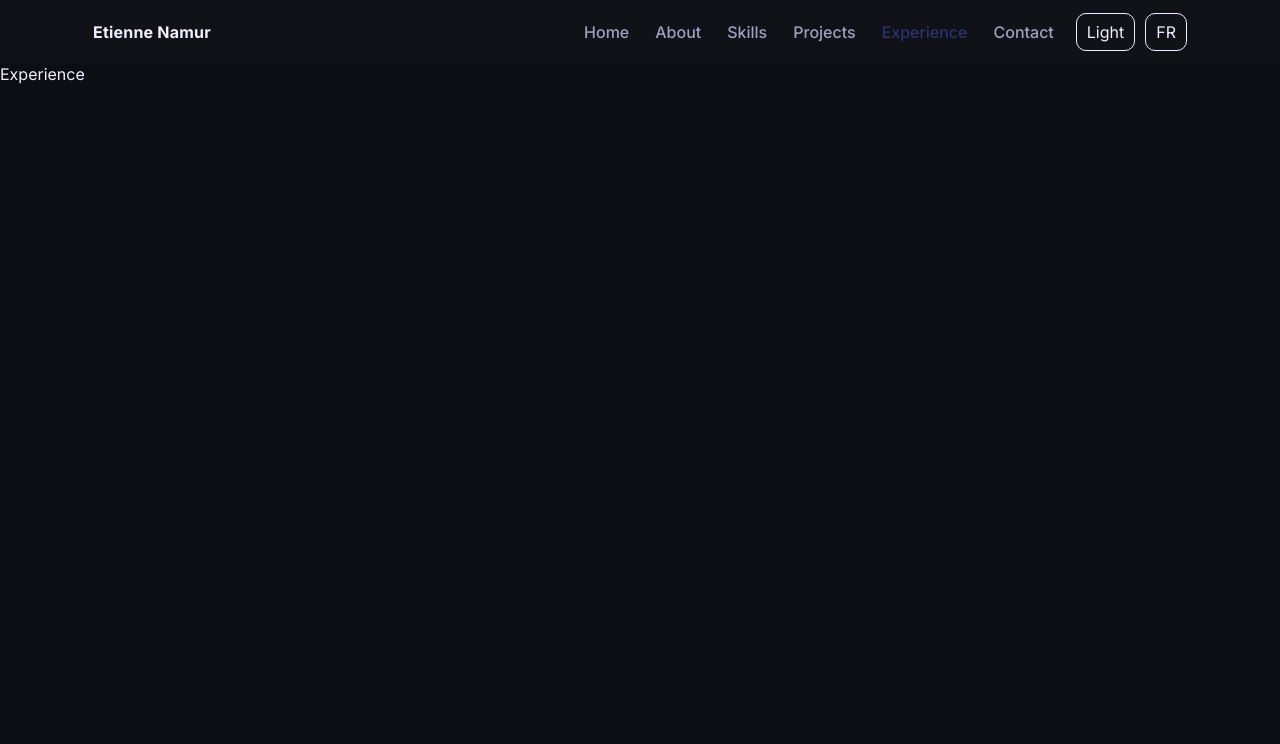
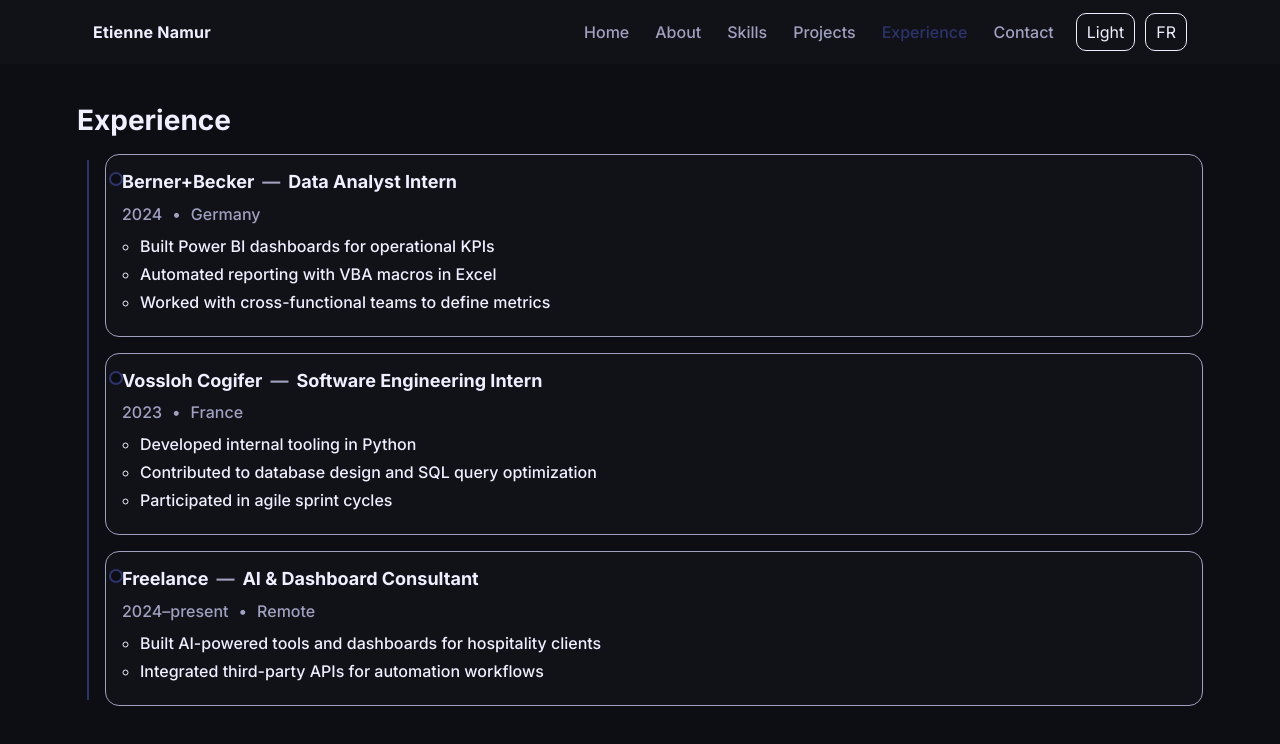
Before and after one commit to Tounn10/Personnal-portfolio, a React (Vite) app: page /Personnal-portfolio/experience in a window 1280 px wide. Shown: the top 744 px of the page. Built offline with nearby package versions, Linux system fonts and the light colour scheme.

Commit message:
feat(experience): add detailed professional timeline with i18n bullet points

```diff
--- a/src/i18n/en.json
+++ b/src/i18n/en.json
@@ -31,5 +31,39 @@
         "description": "Go-based CLI tool that fetches and displays short-term weather forecasts from an API."
       }
     }
+  },
+  "experience": {
+    "title": "Experience",
+    "items": {
+      "bernerBecker": {
+        "company": "Berner+Becker",
+        "role": "Data Analyst Intern",
+        "location": "Germany",
+        "bullets": [
+          "Built Power BI dashboards for operational KPIs",
+          "Automated reporting with VBA macros in Excel",
+          "Worked with cross-functional teams to define metrics"
+        ]
+      },
+      "vosslohCogifer": {
+        "company": "Vossloh Cogifer",
+        "role": "Software Engineering Intern",
+        "location": "France",
+        "bullets": [
+          "Developed internal tooling in Python",
+          "Contributed to database design and SQL query optimization",
+          "Participated in agile sprint cycles"
+        ]
+      },
+      "freelance": {
+        "company": "Freelance",
+        "role": "AI & Dashboard Consultant",
+        "location": "Remote",
+        "bullets": [
+          "Built AI-powered tools and dashboards for hospitality clients",
+          "Integrated third-party APIs for automation workflows"
+        ]
+      }
+    }
   }
 }
--- a/src/i18n/fr.json
+++ b/src/i18n/fr.json
@@ -31,5 +31,39 @@
         "description": "Outil CLI en Go qui récupère et affiche des prévisions météo à court terme via une API."
       }
     }
+  },
+  "experience": {
+    "title": "Expérience",
+    "items": {
+      "bernerBecker": {
+        "company": "Berner+Becker",
+        "role": "Stagiaire Data Analyst",
+        "location": "Allemagne",
+        "bullets": [
+          "Création de tableaux de bord Power BI pour des KPI opérationnels",
+          "Automatisation du reporting avec des macros VBA dans Excel",
+          "Collaboration avec des équipes transverses pour définir les métriques"
+        ]
+      },
+      "vosslohCogifer": {
+        "company": "Vossloh Cogifer",
+        "role": "Stagiaire ingénierie logicielle",
+        "location": "France",
+        "bullets": [
+          "Développement d’outils internes en Python",
+          "Contribution au design de base de données et à l’optimisation de requêtes SQL",
+          "Participation aux cycles de sprint en méthodologie agile"
+        ]
+      },
+      "freelance": {
+        "company": "Freelance",
+        "role": "Consultant IA & tableaux de bord",
+        "location": "À distance",
+        "bullets": [
+          "Création d’outils et de dashboards basés sur l’IA pour des clients de l’hôtellerie",
+          "Intégration d’API tierces pour des workflows d’automatisation"
+        ]
+      }
+    }
   }
 }
--- a/src/pages/Experience.jsx
+++ b/src/pages/Experience.jsx
@@ -1,3 +1,92 @@
+import { useMemo } from 'react'
+import { useTranslation } from 'react-i18next'
+
+import '../styles/Experience.css'
+
+function asArray(value) {
+  return Array.isArray(value) ? value : []
+}
+
 export default function Experience() {
-  return <div>Experience</div>
+  const { t } = useTranslation()
+
+  const items = useMemo(
+    () => [
+      {
+        key: 'bernerBecker',
+        companyKey: 'experience.items.bernerBecker.company',
+        roleKey: 'experience.items.bernerBecker.role',
+        locationKey: 'experience.items.bernerBecker.location',
+        dates: '2024',
+        bulletsKey: 'experience.items.bernerBecker.bullets',
+      },
+      {
+        key: 'vosslohCogifer',
+        companyKey: 'experience.items.vosslohCogifer.company',
+        roleKey: 'experience.items.vosslohCogifer.role',
+        locationKey: 'experience.items.vosslohCogifer.location',
+        dates: '2023',
+        bulletsKey: 'experience.items.vosslohCogifer.bullets',
+      },
+      {
+        key: 'freelance',
+        companyKey: 'experience.items.freelance.company',
+        roleKey: 'experience.items.freelance.role',
+        locationKey: 'experience.items.freelance.location',
+        dates: '2024–present',
+        bulletsKey: 'experience.items.freelance.bullets',
+      },
+    ],
+    [],
+  )
+
+  return (
+    <div className="experience">
+      <div className="experience__inner">
+        <h1 className="experience__title">{t('experience.title')}</h1>
+
+        <ol className="experience-timeline" aria-label={t('experience.title')}>
+          {items.map((item) => {
+            const bullets = asArray(t(item.bulletsKey, { returnObjects: true }))
+
+            return (
+              <li key={item.key} className="experience-timeline__item">
+                <div className="experience-timeline__dot" aria-hidden="true" />
+
+                <div className="experience-timeline__card">
+                  <div className="experience-timeline__top">
+                    <h2 className="experience-timeline__heading">
+                      <span className="experience-timeline__company">
+                        {t(item.companyKey)}
+                      </span>
+                      <span className="experience-timeline__dash" aria-hidden="true">
+                        —
+                      </span>
+                      <span className="experience-timeline__role">{t(item.roleKey)}</span>
+                    </h2>
+                  </div>
+
+                  <p className="experience-timeline__meta">
+                    <span>{item.dates}</span>
+                    <span className="experience-timeline__sep" aria-hidden="true">
+                      •
+                    </span>
+                    <span>{t(item.locationKey)}</span>
+                  </p>
+
+                  <ul className="experience-timeline__bullets">
+                    {bullets.map((bullet) => (
+                      <li key={bullet} className="experience-timeline__bullet">
+                        {bullet}
+                      </li>
+                    ))}
+                  </ul>
+                </div>
+              </li>
+            )
+          })}
+        </ol>
+      </div>
+    </div>
+  )
 }
--- /dev/null
+++ b/src/styles/Experience.css
@@ -0,0 +1,103 @@
+.experience {
+  width: 100%;
+  padding: 40px 16px;
+}
+
+.experience__inner {
+  width: 100%;
+  max-width: 1126px;
+  margin: 0 auto;
+}
+
+.experience__title {
+  margin: 0 0 18px;
+  font-size: 28px;
+  line-height: 1.15;
+  color: var(--text-primary);
+}
+
+.experience-timeline {
+  position: relative;
+  list-style: none;
+  padding: 0 0 0 28px;
+  margin: 0;
+}
+
+.experience-timeline::before {
+  content: '';
+  position: absolute;
+  top: 6px;
+  bottom: 6px;
+  left: 10px;
+  width: 2px;
+  background: var(--accent);
+}
+
+.experience-timeline__item {
+  position: relative;
+  padding: 0 0 16px;
+}
+
+.experience-timeline__item:last-child {
+  padding-bottom: 0;
+}
+
+.experience-timeline__dot {
+  position: absolute;
+  left: 4px;
+  top: 18px;
+  width: 14px;
+  height: 14px;
+  border-radius: 999px;
+  background: var(--bg-primary);
+  border: 2px solid var(--accent);
+}
+
+.experience-timeline__card {
+  padding: 16px;
+  border-radius: 14px;
+  background: var(--bg-secondary);
+  border: 1px solid var(--text-secondary);
+}
+
+.experience-timeline__heading {
+  margin: 0;
+  font-size: 18px;
+  line-height: 1.25;
+  color: var(--text-primary);
+}
+
+.experience-timeline__company {
+  font-weight: 800;
+}
+
+.experience-timeline__role {
+  font-weight: 700;
+  color: var(--text-primary);
+}
+
+.experience-timeline__dash {
+  margin: 0 8px;
+  color: var(--text-secondary);
+}
+
+.experience-timeline__meta {
+  margin: 10px 0 0;
+  color: var(--text-secondary);
+  font-weight: 500;
+}
+
+.experience-timeline__sep {
+  margin: 0 10px;
+}
+
+.experience-timeline__bullets {
+  margin: 12px 0 0;
+  padding: 0 0 0 18px;
+  color: var(--text-primary);
+}
+
+.experience-timeline__bullet {
+  margin: 8px 0;
+  font-weight: 500;
+}
```
